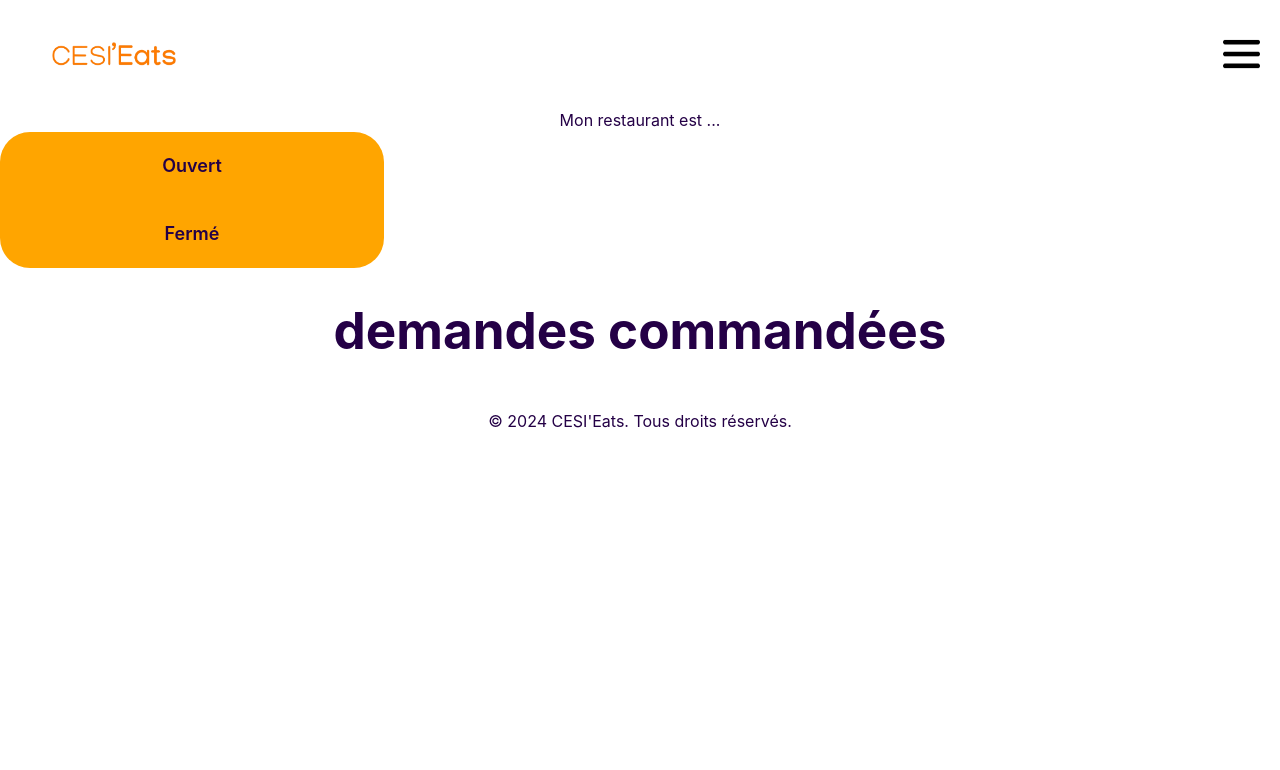
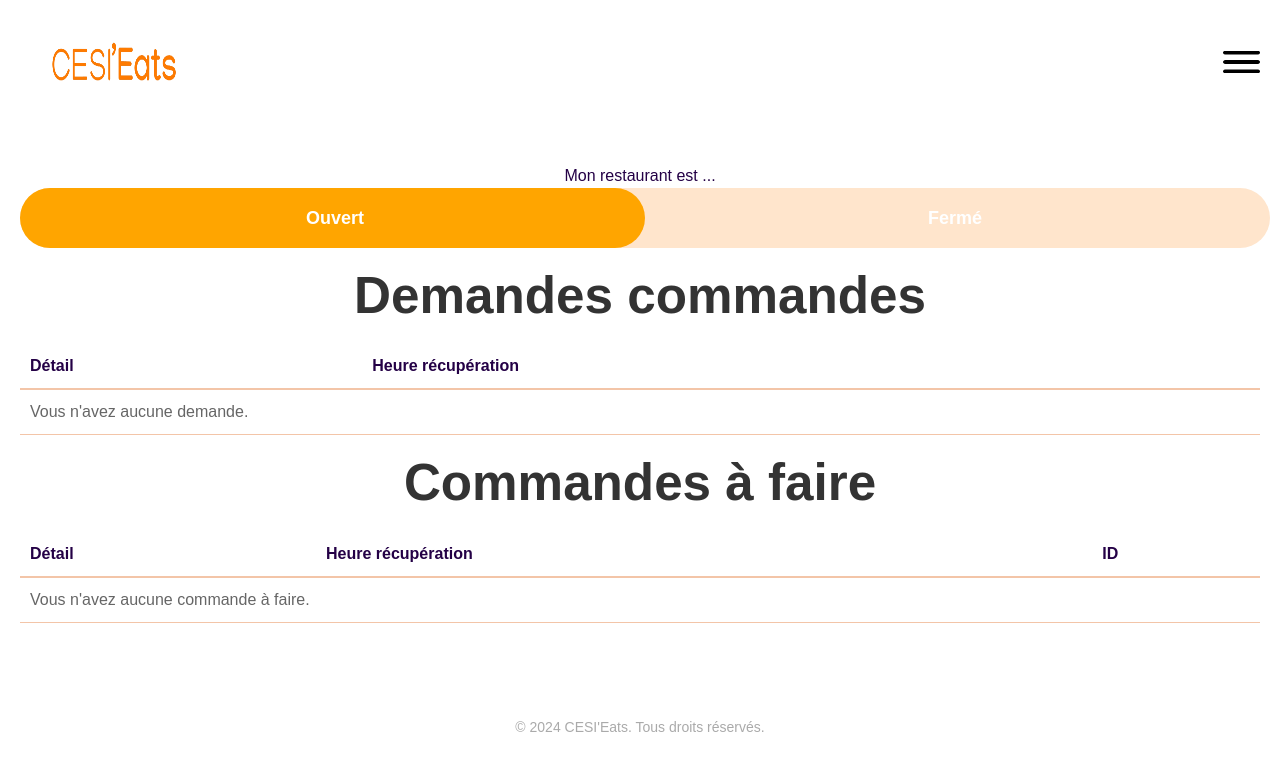
Before and after one commit to samuellllllllllll/Projet-Web-V2, a React (Vite) app in the folder frontend/: page /restaurant in a window 1280 px wide. Shown: the top 770 px of the page. Built offline with nearby package versions, Linux system fonts and the light colour scheme.

Commit message:
Restaurant finished

```diff
--- a/frontend/src/pages/restaurant.jsx
+++ b/frontend/src/pages/restaurant.jsx
@@ -1,9 +1,15 @@
-import React from 'react';
+import React, { useState } from 'react';
 import '../styles/restaurant.css';
 import logo from '../assets/logo.png';
 import menuIcon from '../assets/menu.png';
 
 const Restaurant = () => {
+  const [isOpen, setIsOpen] = useState(true);
+
+  const toggleButton = () => {
+    setIsOpen(!isOpen);
+  };
+
   return (
     <div className="menu-page">
       <header className="menu-header">
@@ -13,19 +19,57 @@ const Restaurant = () => {
       <main className="menu-content">
         <div className="Menu-bottom-button-box">
           Mon restaurant est ...
-          <div className="Menu-bottom-button">
+          <div className={`Menu-bottom-button ${isOpen ? 'open' : 'closed'}`}>
             <div className="Button"></div>
-            <button name="lang" value="fr" type="button" className="Toggle-button">
+            <button
+              name="lang"
+              value="fr"
+              type="button"
+              className="Toggle-button"
+              onClick={toggleButton}
+            >
               Ouvert
             </button>
-            <button name="lang" value="en" type="button" className="Toggle-button">
+            <button
+              name="lang"
+              value="en"
+              type="button"
+              className="Toggle-button"
+              onClick={toggleButton}
+            >
               Fermé
             </button>
           </div>
         </div>
-        <h1>
-          demandes commandées
-        </h1>
+        <h1>Demandes commandes</h1>
+        <table className="table">
+          <thead>
+            <tr>
+              <th>Détail</th>
+              <th>Heure récupération</th>
+            </tr>
+          </thead>
+          <tbody>
+            <tr>
+              <td colSpan="2" className="table-empty">Vous n'avez aucune demande.</td>
+            </tr>
+          </tbody>
+        </table>
+        <h1>Commandes à faire</h1>
+        <table className="table">
+          <thead>
+            <tr>
+              <th>Détail</th>
+              <th>Heure récupération</th>
+              <th>ID</th>
+            </tr>
+          </thead>
+          <tbody>
+            <tr>
+              <td colSpan="3" className="table-empty">Vous n'avez aucune commande à faire.</td>
+            </tr>
+          </tbody>
+        </table>
       </main>
       <footer className="menu-footer">
         <p>&copy; 2024 CESI'Eats. Tous droits réservés.</p>
--- a/frontend/src/styles/restaurant.css
+++ b/frontend/src/styles/restaurant.css
@@ -1,30 +1,116 @@
+.menu-page {
+  font-family: Arial, sans-serif;
+  text-align: center;
+}
 
-       .Button{
-        --leftButton: 175px;
-        left: 0;
+.menu-header {
+  display: flex;
+  justify-content: space-between;
+  align-items: center;
+  padding: 10px 20px;
+  background-color: #fff;
+}
+
+.logo {
+  height: 40px;
+}
+
+.menuIcon {
+  height: 30px;
+}
+
+.menu-content {
+  padding: 20px;
+}
+
+.Menu-bottom-button-box {
+  margin: 20px 0;
+}
+
+.Menu-bottom-button {
+  background-color: #ffe5cc;
+  border-radius: 30px;
+  width: 100%;
+  height: 50px;
+  position: relative;
+  display: flex;
+  justify-content: space-between;
+  align-items: center;
+  padding: 5px;
+}
+
+.Button {
+  --leftButton: 0px;
+  left: var(--leftButton);
   top: 0;
   position: absolute;
-        width: 175px;
+  width: 50%;
   height: 100%;
-        background: var(--theme-second-color);
+  background: orange;
   border-radius: 30px;
-        transition: .5s;
+  transition: 0.5s;
 }
 
-        .Toggle-button{
-        width: 175px;
-        height: 50px;
+.Toggle-button {
+  width: 50%;
+  height: 100%;
   cursor: pointer;
   background: transparent;
   border: 0;
   outline: none;
-        position: relative;
-        color: var(--theme-first-color);
+  color: #fff;
   font-size: 18px;
+  z-index: 1;
+  transition: none;
 }
 
-      .Menu-bottom-button{
-        background-color: orange;
-        border-radius: 30px;
-        width: 30%;
+.Toggle-button:hover {
+  background: transparent;
 }
+
+.open .Button {
+  --leftButton: 0%;
+}
+
+.closed .Button {
+  --leftButton: 50%;
+}
+
+h1 {
+  font-size: 24px;
+  color: #333;
+  margin: 20px 0;
+}
+
+.menu-footer {
+  margin-top: 40px;
+}
+
+.menu-footer p {
+  font-size: 14px;
+  color: #aaa;
+}
+
+.table {
+  width: 100%;
+  margin: 20px 0;
+  border-collapse: collapse;
+}
+
+.table th, .table td {
+  padding: 10px;
+  text-align: left;
+}
+
+.table th {
+  border-bottom: 2px solid #f3c5a8;
+}
+
+.table td {
+  border-bottom: 1px solid #f3c5a8;
+}
+
+.table-empty {
+  padding: 20px;
+  color: #666;
+}
```
Also changed, not shown: frontend/src/components/CommandesAFaire.jsx (added), frontend/src/components/DemandesCommandes.jsx (added). Lines whose indentation alone changed are shown as unchanged.
